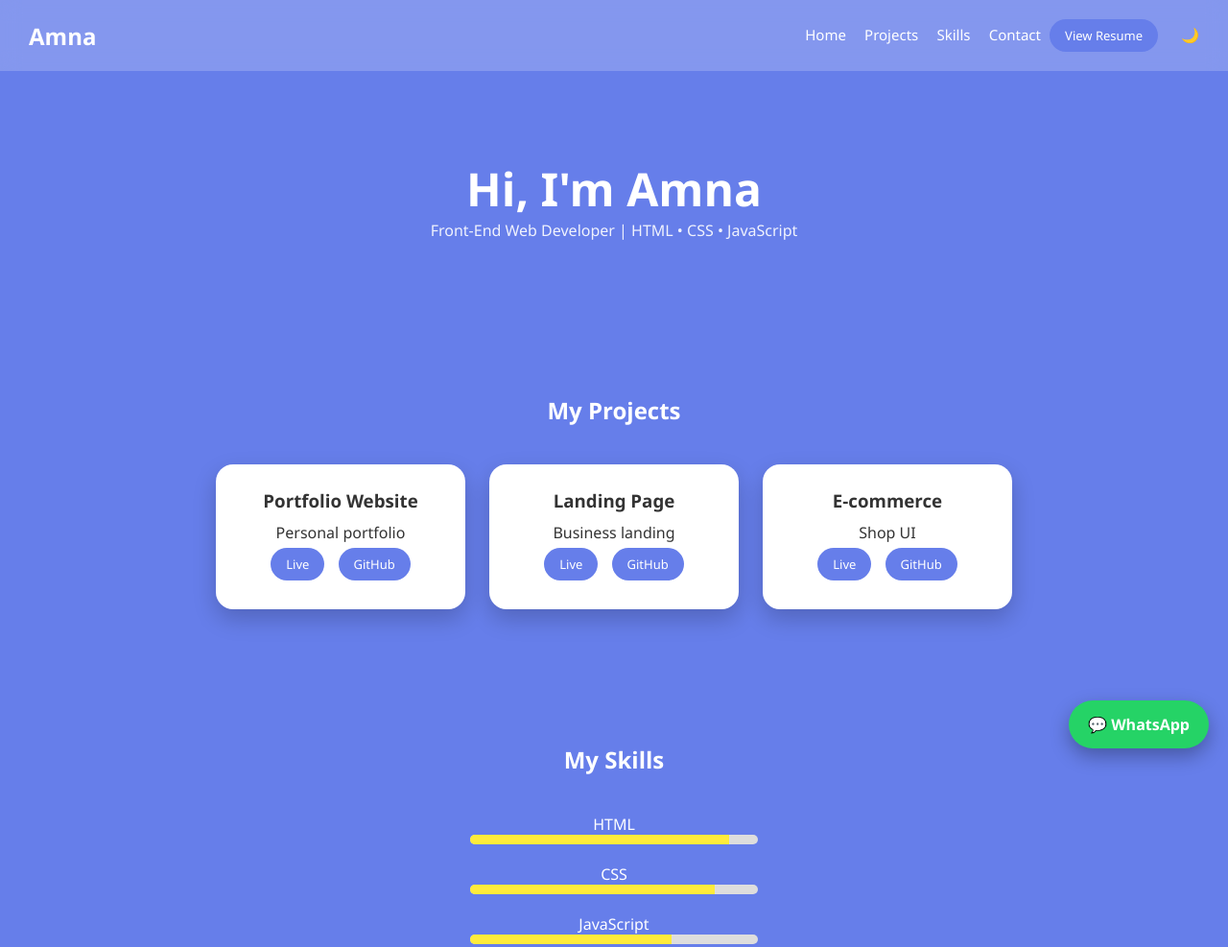
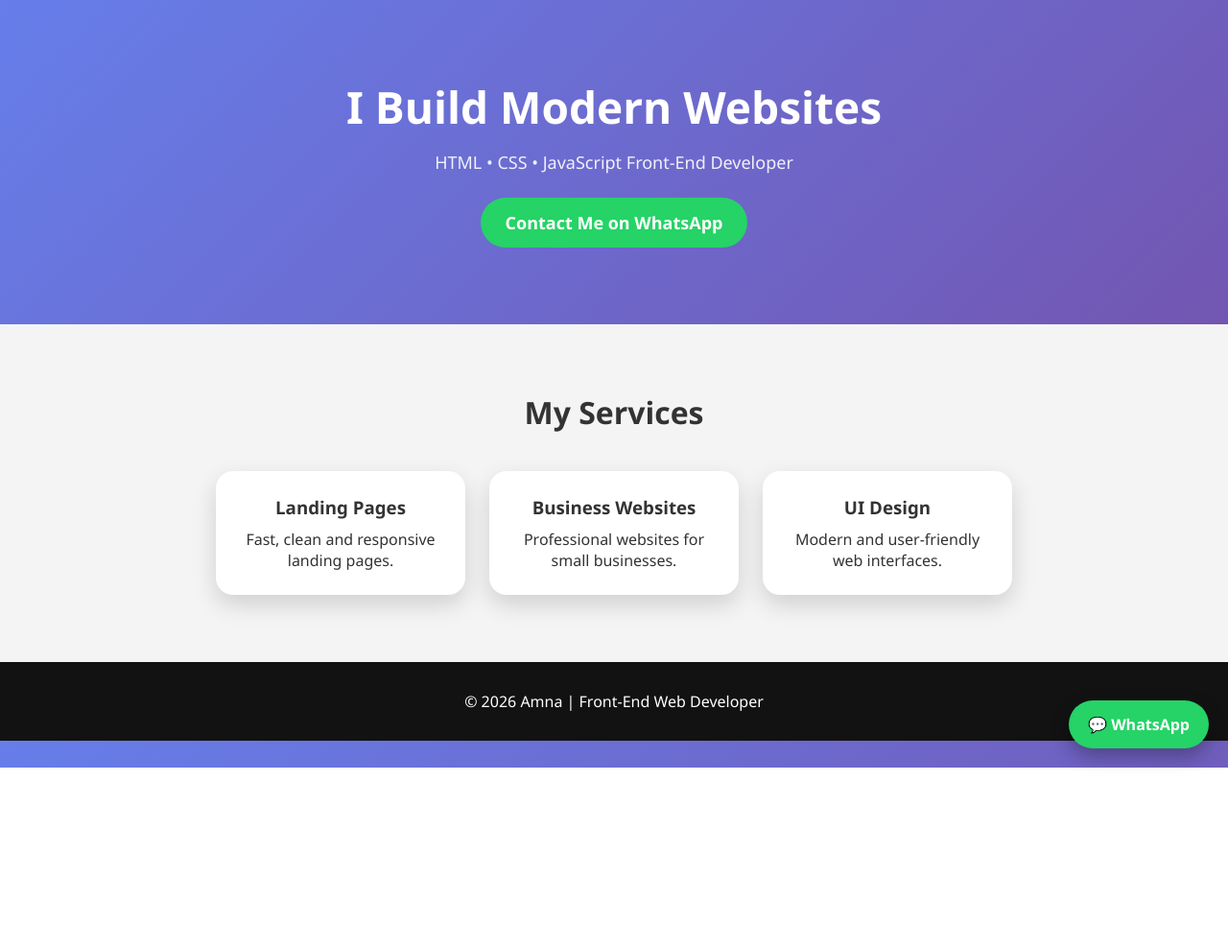
Before and after one commit to amna-portfolio/amna-portfolio, a plain HTML site: page index.html in a window 1280 px wide. Shown: the top 987 px of the page at 96% size. After the commit the page ends 800 px from the top, so only its background shows below. Drawn offline with Linux system fonts and the light colour scheme.

Commit message:
Add files via upload

```diff
--- a/index.html
+++ b/index.html
@@ -1,203 +1,130 @@
-
 <!DOCTYPE html>
 <html lang="en">
 <head>
 <meta charset="UTF-8">
-<title>Amna Portfolio</title>
+<title>Web Developer Landing Page</title>
 <meta name="viewport" content="width=device-width, initial-scale=1.0">
 
 <style>
-:root{
- --bg:#667eea;
- --card:#fff;
- --text:#333;
-}
-.dark{
- --bg:#121212;
- --card:#1e1e1e;
- --text:#fff;
-}
 *{margin:0;padding:0;box-sizing:border-box}
 body{
  font-family:Segoe UI,Tahoma,sans-serif;
- background:var(--bg);
- color:var(--text);
- transition:.4s;
+ background:linear-gradient(135deg,#667eea,#764ba2);
+ color:#fff;
 }
 
-nav{
- background:rgba(255,255,255,0.2);
- backdrop-filter:blur(10px);
- padding:15px 30px;
- display:flex;
- justify-content:space-between;
- align-items:center;
- position:sticky;top:0;
+header{
+ padding:80px 20px;
+ text-align:center;
 }
-nav h2{color:#fff}
-nav a, nav button{
- color:#fff;
- margin-left:15px;
- background:none;
- border:none;
- font-size:15px;
- cursor:pointer;
- text-decoration:none;
+header h1{
+ font-size:46px;
+ margin-bottom:15px;
 }
-nav a:hover{color:#ffeb3b}
-
-.hero{text-align:center;padding:90px 20px;color:#fff}
-.hero h1{font-size:48px}
-.hero p{opacity:.9}
-
-section{padding:70px 20px;text-align:center}
-section h2{color:#fff;margin-bottom:40px}
-
-.container{display:flex;flex-wrap:wrap;justify-content:center;gap:25px}
-.card{
- background:var(--card);
- width:260px;
- padding:25px;
- border-radius:18px;
- box-shadow:0 10px 25px rgba(0,0,0,.2);
- transition:.4s;
- opacity:0;
- transform:translateY(40px)
+header p{
+ font-size:18px;
+ opacity:.9;
 }
-.card.show{opacity:1;transform:translateY(0)}
-.card h3{margin-bottom:10px}
 
 .btn{
  display:inline-block;
- margin:5px;
- padding:8px 16px;
- background:#667eea;
+ margin-top:25px;
+ padding:14px 26px;
+ background:#25D366;
  color:#fff;
- border-radius:20px;
+ border-radius:30px;
  text-decoration:none;
- font-size:13px
+ font-size:18px;
+ font-weight:bold;
+ transition:.3s;
 }
-.btn:hover{background:#764ba2}
+.btn:hover{background:#1ebe5d}
 
-.skill{margin-bottom:20px;color:#fff}
-.bar{background:#ddd;border-radius:20px;overflow:hidden;width:300px;margin:auto}
-.bar div{height:10px;background:#ffeb3b}
-
-.contact-card{
- background:var(--card);
- padding:30px;
- border-radius:20px;
- width:300px;
- margin:auto
+section{
+ padding:70px 20px;
+ text-align:center;
+ background:#f4f4f4;
+ color:#333;
+}
+section h2{
+ font-size:32px;
+ margin-bottom:40px;
 }
 
-/* WhatsApp Floating Button */
+.services{
+ display:flex;
+ flex-wrap:wrap;
+ justify-content:center;
+ gap:25px;
+}
+.service{
+ background:#fff;
+ padding:25px;
+ width:260px;
+ border-radius:18px;
+ box-shadow:0 10px 25px rgba(0,0,0,.15);
+}
+.service h3{margin-bottom:10px}
+
+footer{
+ background:#121212;
+ padding:30px 20px;
+ text-align:center;
+}
+
+/* Floating WhatsApp */
 .whatsapp-float{
- position: fixed;
- bottom: 20px;
- right: 20px;
- background: #25D366;
- color: #fff;
- padding: 14px 20px;
- border-radius: 50px;
- font-weight: bold;
- text-decoration: none;
- box-shadow: 0 8px 20px rgba(0,0,0,.3);
- z-index: 999;
+ position:fixed;
+ bottom:20px;
+ right:20px;
+ background:#25D366;
+ color:#fff;
+ padding:14px 20px;
+ border-radius:50px;
+ font-weight:bold;
+ text-decoration:none;
+ box-shadow:0 8px 20px rgba(0,0,0,.3);
 }
 .whatsapp-float:hover{background:#1ebe5d}
 
 @media(max-width:600px){
-.hero h1{font-size:32px}
-.bar{width:90%}
+ header h1{font-size:32px}
 }
 </style>
 </head>
 <body>
 
-<nav>
-<h2>Amna</h2>
-<div>
-<a href="#home">Home</a>
-<a href="#projects">Projects</a>
-<a href="#skills">Skills</a>
-<a href="#contact">Contact</a>
-<a class="btn" href="resume.pdf" target="_blank">View Resume</a>
-<button onclick="toggleMode()">🌙</button>
-</div>
-</nav>
+<header>
+<h1>I Build Modern Websites</h1>
+<p>HTML • CSS • JavaScript Front-End Developer</p>
+<a class="btn" href="https://wa.me/923282092059?text=Hello%20I%20need%20a%20website" target="_blank">
+ Contact Me on WhatsApp
+</a>
+</header>
 
-<div id="home" class="hero">
-<h1>Hi, I'm Amna</h1>
-<p>Front-End Web Developer | HTML • CSS • JavaScript</p>
-</div>
-
-<section id="projects">
-  <h2>My Projects</h2>
-  <div class="container">
-
-    <!-- Portfolio Website -->
-   <div class="card">
-     <h3>Portfolio Website</h3>
-      <p>Personal portfolio</p>
-      <a class="btn" href="index.html" target="_blank">Live</a>
-     <a class="btn" href="https://github.com/amna-portfolio" target="_blank">GitHub</a>
-
-    </div>
-
-
-    <!-- Landing Page -->
-    <div class="card">
-      <h3>Landing Page</h3>
-      <p>Business landing</p>
-      <a class="btn" href="../landing-page/landing-page.html" target="_blank">Live</a>
-      <a class="btn" href="https://github.com/amna-portfolio/landing-page" target="_blank">GitHub</a>
-
-    </div>
-
-    <!-- E-commerce -->
-    <div class="card">
-      <h3>E‑commerce</h3>
-      <p>Shop UI</p>
-      <a class="btn" href="../ecommerce/home.html" target="_blank">Live</a>
-      <a class="btn" href="https://github.com/amna-portfolio/ecommerce" target="_blank">GitHub</a>
-    </div>
-
-  </div>
-</section>
-
-<section id="skills">
-<h2>My Skills</h2>
-<div class="skill">HTML<div class="bar"><div style="width:90%"></div></div></div>
-<div class="skill">CSS<div class="bar"><div style="width:85%"></div></div></div>
-<div class="skill">JavaScript<div class="bar"><div style="width:70%"></div></div></div>
-</section>
-
-<section id="contact">
-<h2>Contact Me</h2>
-<div class="contact-card">
-<p>Email:</p>
-<a href="mailto:amna33562306@gmail.com">amna33562306@gmail.com</a>
-<p style="margin-top:15px">WhatsApp:</p>
-<a href="https://wa.me/923282092059" target="_blank">0328-2092059</a>
+<section>
+<h2>My Services</h2>
+<div class="services">
+ <div class="service">
+  <h3>Landing Pages</h3>
+  <p>Fast, clean and responsive landing pages.</p>
+ </div>
+ <div class="service">
+  <h3>Business Websites</h3>
+  <p>Professional websites for small businesses.</p>
+ </div>
+ <div class="service">
+  <h3>UI Design</h3>
+  <p>Modern and user-friendly web interfaces.</p>
+ </div>
 </div>
 </section>
 
-<!-- Floating WhatsApp Button -->
-<a href="https://wa.me/923282092059?text=Hello%20I%20need%20a%20website" class="whatsapp-float" target="_blank">
- 💬 WhatsApp
-</a>
+<footer>
+<p>© 2026 Amna | Front-End Web Developer</p>
+</footer>
 
-<script>
-const cards=document.querySelectorAll('.card');
-window.addEventListener('scroll',()=>{
- cards.forEach(card=>{
-  const top=card.getBoundingClientRect().top;
-  if(top<window.innerHeight-50){card.classList.add('show')}
- })
-})
-function toggleMode(){document.body.classList.toggle('dark')}
-</script>
+<a href="https://wa.me/923282092059" target="_blank" class="whatsapp-float">💬 WhatsApp</a>
 
 </body>
 </html>
```
